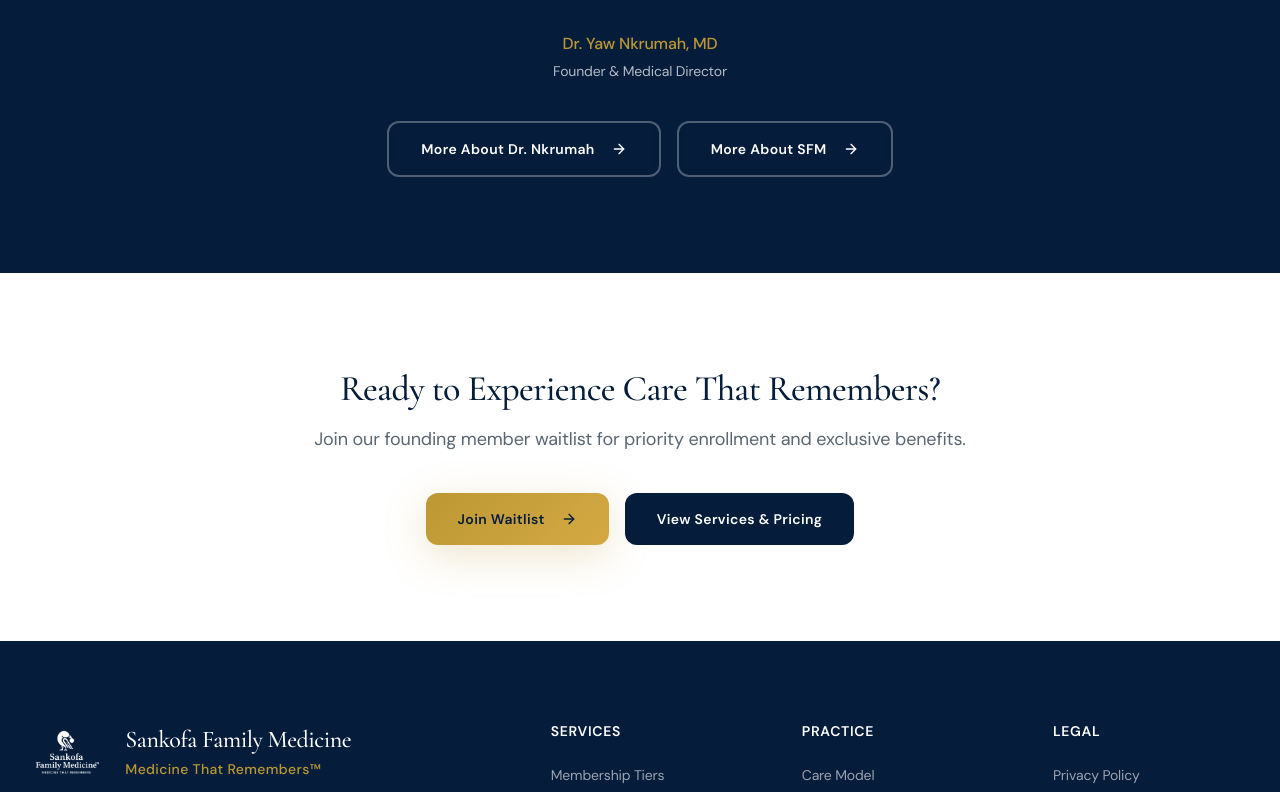
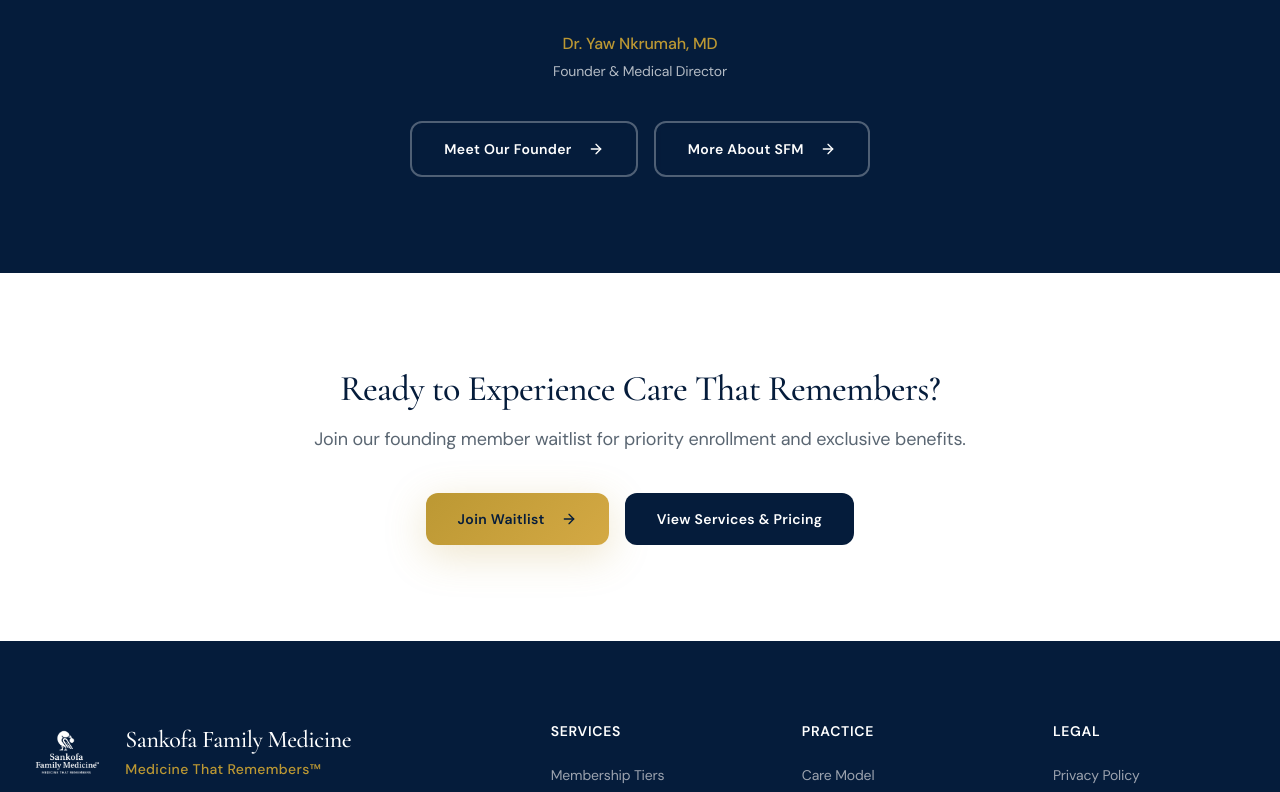
Before and after one commit to NDCHVISION/sfm-website, a Next.js app: page / in a window 1280 px wide. Shown: the part 3348-4140 px from the top of the page. Built offline with nearby package versions, Linux system fonts and the light colour scheme.

Commit message:
Change Dr. Nkrumah to Our Founder in headings and navigation

```diff
--- a/app/about/page.tsx
+++ b/app/about/page.tsx
@@ -459,7 +459,7 @@ export default function AboutPage() {
                     className="btn-secondary"
                     aria-label="Learn more about Dr. Yaw Nkrumah, founder of Sankofa Family Medicine"
                   >
-                    Meet Dr. Nkrumah
+                    Meet Our Founder
                     <ArrowRight className="ml-2 w-4 h-4" aria-hidden="true" />
                   </Link>
                 </div>
@@ -815,7 +815,7 @@ export default function AboutPage() {
               className="btn-primary"
               aria-label="Read more about Dr. Yaw Nkrumah's background and philosophy"
             >
-              More About Dr. Nkrumah
+              Meet Our Founder
               <ArrowRight className="ml-2 w-4 h-4" aria-hidden="true" />
             </Link>
           </div>
--- a/app/founder/page.tsx
+++ b/app/founder/page.tsx
@@ -59,7 +59,7 @@ export default function FounderPage() {
         <div className="max-w-4xl mx-auto px-6">
           <div className="mb-12">
             <p className="text-sfm-azure text-sm tracking-[0.2em] uppercase mb-4">Biography</p>
-            <h2 className="font-display text-4xl text-sfm-navy mb-6">About Dr. Nkrumah</h2>
+            <h2 className="font-display text-4xl text-sfm-navy mb-6">About Our Founder</h2>
             <div className="divider-gold mb-8" />
           </div>
 
--- a/app/page.tsx
+++ b/app/page.tsx
@@ -243,7 +243,7 @@ export default function HomePage() {
 
           <div className="mt-10 flex flex-col sm:flex-row items-center justify-center gap-4">
             <Link href="/founder" className="btn-secondary-white">
-              More About Dr. Nkrumah
+              Meet Our Founder
               <ArrowRight className="ml-2 w-4 h-4" aria-hidden="true" />
             </Link>
             <Link href="/about" className="btn-secondary-white">
--- a/app/services/page.tsx
+++ b/app/services/page.tsx
@@ -1002,7 +1002,7 @@ export default function ServicesPage() {
               className="inline-flex items-center gap-2 px-8 py-5 text-white/70 hover:text-white
                 font-medium transition-colors duration-300 font-body"
             >
-              Meet Dr. Nkrumah
+              Meet Our Founder
               <ArrowRight className="w-4 h-4" aria-hidden="true" />
             </Link>
           </div>
--- a/app/services/what-we-cover/page.tsx
+++ b/app/services/what-we-cover/page.tsx
@@ -582,8 +582,8 @@ export default function ServicesPage() {
                 <p className="text-sm text-white/70">Virtual via HIPAA-compliant telehealth</p>
               </div>
               <div>
-                <p className="text-3xl font-display text-white">Dr. Nkrumah</p>
-                <p className="text-sm text-white/70">Your physician for every visit</p>
+                <p className="text-3xl font-display text-white">Your Physician</p>
+                <p className="text-sm text-white/70">Dr. Nkrumah for every visit</p>
               </div>
             </div>
           </div>
--- a/components/Footer.tsx
+++ b/components/Footer.tsx
@@ -15,7 +15,7 @@ export default function Footer() {
     ],
     practice: [
       { label: 'Care Model', href: '/about' },
-      { label: 'Dr. Nkrumah', href: '/founder' },
+      { label: 'Our Founder', href: '/founder' },
       { label: 'How It Works', href: '/faq' },
       { label: 'Patient Resources', href: '/resources' },
     ],
--- a/components/Navigation.tsx
+++ b/components/Navigation.tsx
@@ -123,7 +123,7 @@ export default function Navigation() {
     { href: '/services', label: 'Membership & Pricing' },
     { href: '/services/what-we-cover', label: 'What We Treat' },
     { href: '/about', label: 'Care Model' },
-    { href: '/founder', label: 'Meet Dr. Nkrumah' },
+    { href: '/founder', label: 'Our Founder' },
     { href: '/faq', label: 'How It Works' },
     { href: '/resources', label: 'Resources' },
   ]
```
